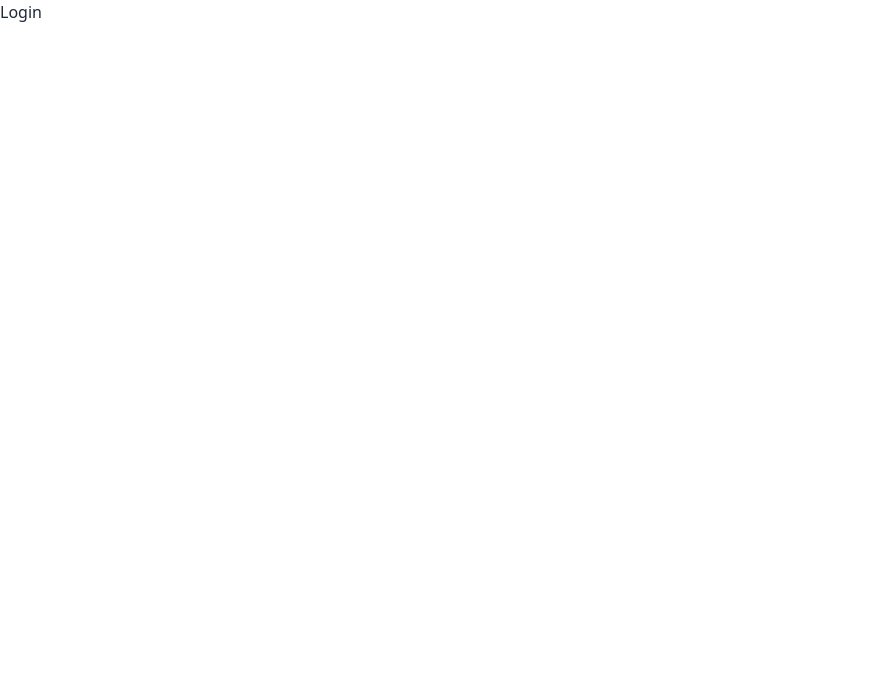
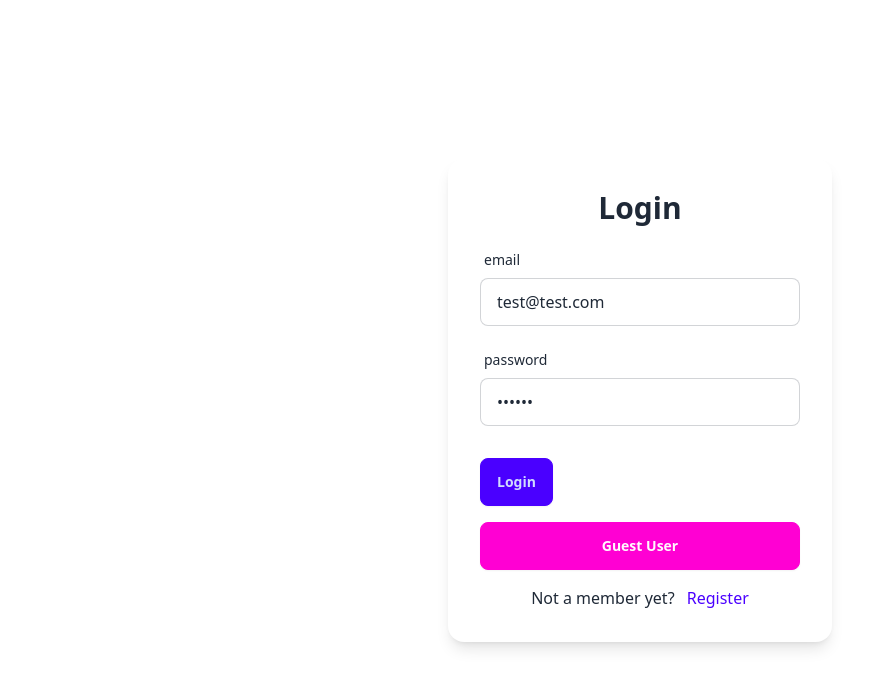
Before and after one commit to StoAtanasov/comfy-store, a React (Vite) app: page /login in a window 1280 px wide. Shown: the top 688 px of the page, without its empty margins (0-893 px from the left). Built offline with nearby package versions, Linux system fonts and the light colour scheme.

Commit message:
Login form structured.

```diff
--- a/src/components/SubmitBtn.jsx
+++ b/src/components/SubmitBtn.jsx
@@ -1,6 +1,10 @@
 const SubmitBtn = ({text}) => {
   return (
-    <button type="submit" className="btn btn-primary">{text}</button>
-  )
+    <button
+      type="submit"
+      className="btn btn-primary capitalize">
+      {text}
+    </button>
+  );
 }
 export default SubmitBtn
--- a/src/pages/Login.jsx
+++ b/src/pages/Login.jsx
@@ -1,6 +1,44 @@
+import { Form, Link } from "react-router-dom";
+import { FormInput, SubmitBtn } from "../components";
+
 const Login = () => {
   return (
-    <div>Login</div>
-  )
-}
-export default Login
+    <section className="h-screen grid place-items-center">
+      <Form
+        method="POST"
+        className="card w-96 p-8 bg-base-100 shadow-lg flex flex-col gap-y-4">
+        <h4 className="text-center text-3xl font-bold">Login</h4>
+        <FormInput
+          type="email"
+          label="email"
+          // the API is expecting name to be identifier NOT email
+          name="identifier"
+          defaultValue="test@test.com"
+        />
+        <FormInput
+          type="password"
+          label="password"
+          name="password"
+          defaultValue="secret"
+        />
+        <div className="mt-4">
+          <SubmitBtn text="login" />
+        </div>
+        <button
+          type="button"
+          className="btn btn-secondary btn-block capitalize">
+          guest user
+        </button>
+        <p className="text-center">
+          Not a member yet?{" "}
+          <Link
+            to="/register"
+            className="ml-2 link link-hover link-primary capitalize">
+            register
+          </Link>
+        </p>
+      </Form>
+    </section>
+  );
+};
+export default Login;
```
